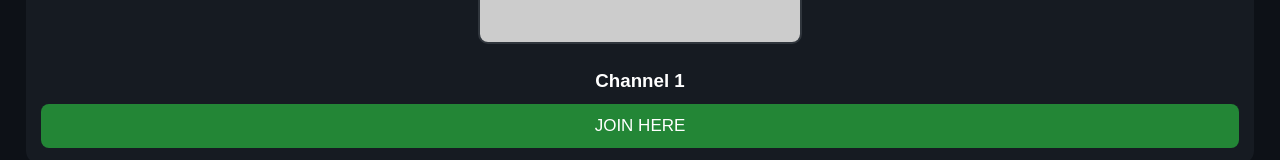
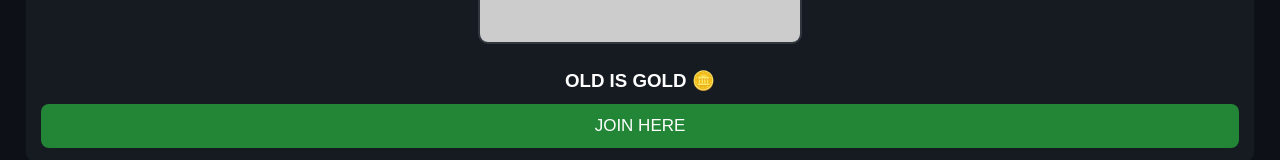
Before and after one commit to Error1234543/Secur-link, a plain HTML site: page index.html in a window 1280 px wide. Shown: the part 269-429 px from the top of the page. Drawn offline with Linux system fonts and the light colour scheme; placeholder pictures from the web are drawn by us.

Commit message:
Update index.html

```diff
--- a/index.html
+++ b/index.html
@@ -57,7 +57,7 @@
   // ================================
   const CHANNELS = [
     {
-      title: "Channel 1",
+      title: "OLD IS GOLD 🪙",
       img: "https://via.placeholder.com/400x250.png?text=Channel+1+Thumbnail",
       url: "https://t.me/PLACEHOLDER_1"
     },
```
